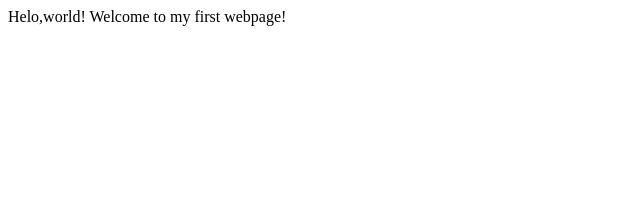
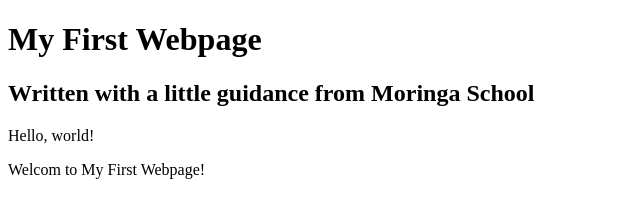
Before and after one commit to Julzpeter/my-first-webpage, a plain HTML site: page my-first-webpage.html in a window 1280 px wide. Shown: the whole page, without its empty margins (0-640 px from the left). Drawn offline with Linux system fonts and the light colour scheme.

Commit message:
add header block elements

```diff
--- a/my-first-webpage.html
+++ b/my-first-webpage.html
@@ -5,7 +5,10 @@
     <title>My first webpage!</title>
   </head>
   <body>
-    Helo,world!
-    Welcome to my first webpage!
+    <h1>My First Webpage</h1>
+    <h2>Written with a little guidance from Moringa School</h2>
+
+    <p>Hello, world!</p>
+    <p>Welcom to My First Webpage!</p>
   </body>
 </html>
```
